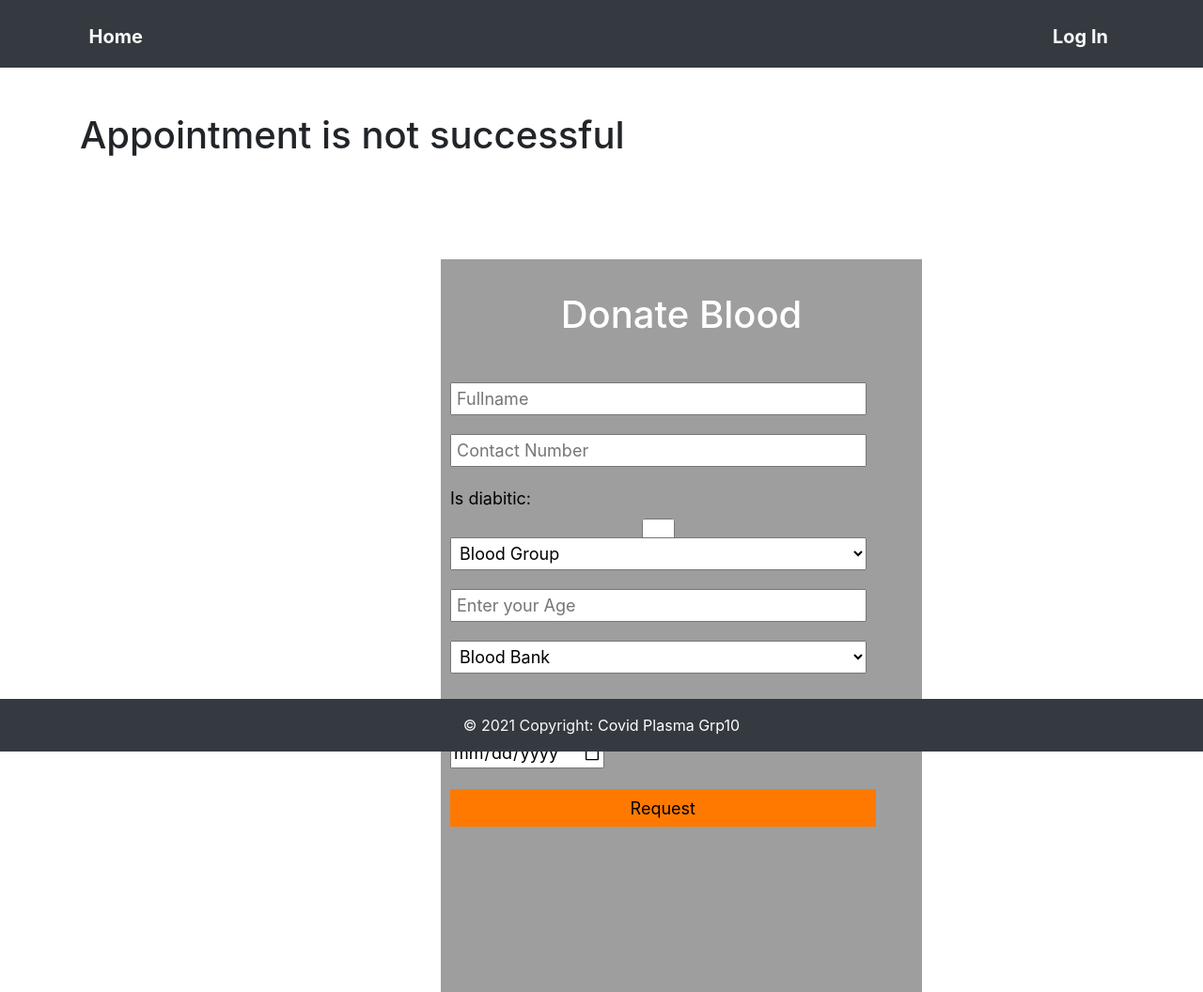
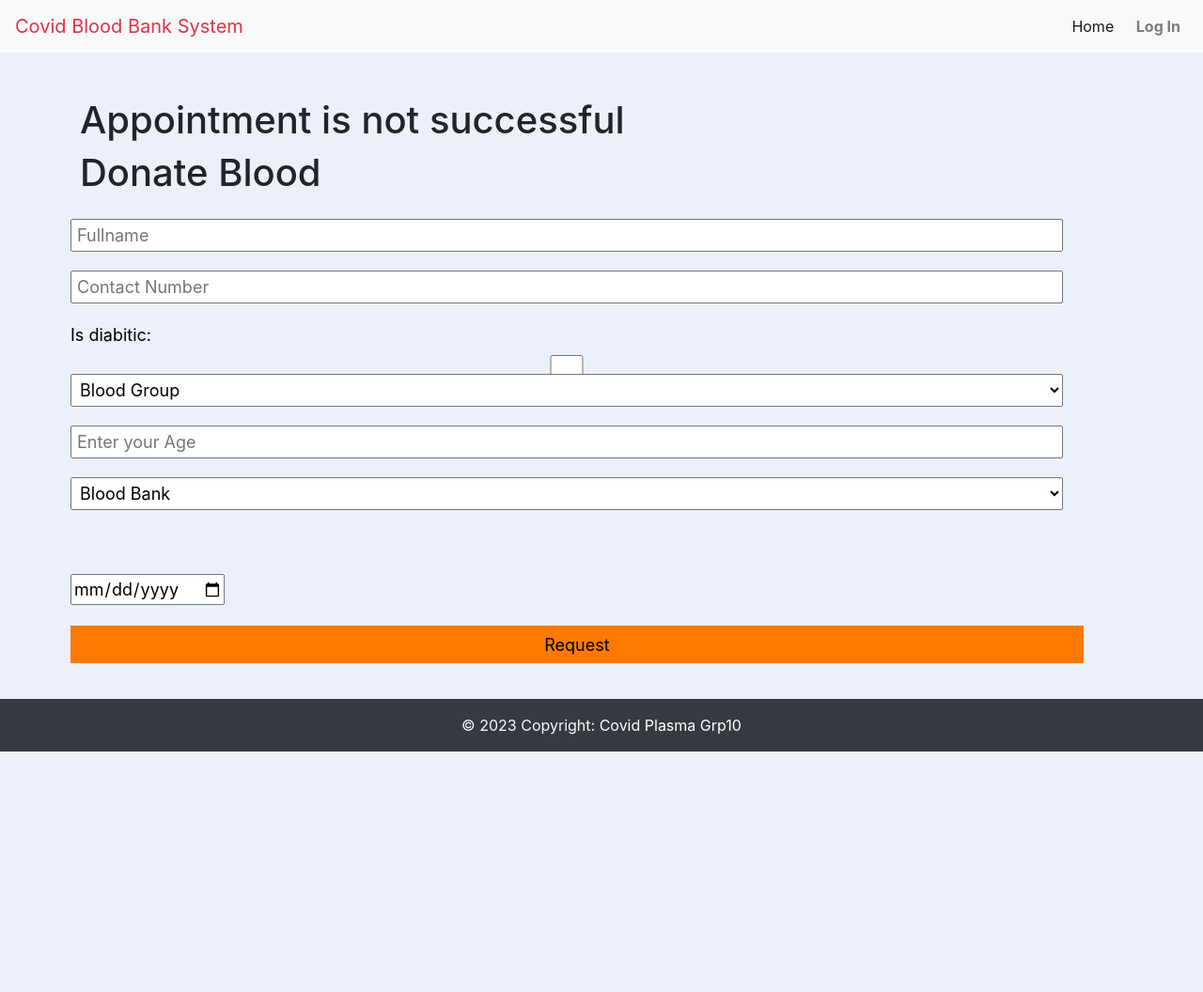
Before and after one commit to anilprajapati22/CovidPlazmaBank, a Django app: page /Donner in a window 1280 px wide. Shown: the whole page at 94% size. After the commit the page ends 800 px from the top, so only its background shows below. Run offline with Django 3.2, Linux system fonts and the light colour scheme; data comes from the database, SQL or seed files in the repository; both versions use the stored data as it was after the commit; some libraries are stand-ins or nearby versions.

Commit message:
UI_change admin_login

```diff
--- a/BankApp/admin.py
+++ b/BankApp/admin.py
@@ -6,5 +6,5 @@ from .models import Banks, Blood, RequesterModel , DonnerModel ,RequestedBlood
 
 @admin.register(Banks)
 class RequestDemoAdmin(admin.ModelAdmin):
-  list_display = [field.name for field in
+  List_display = [field.name for field in
 Banks._meta.get_fields()]
--- a/templates/base.html
+++ b/templates/base.html
@@ -26,42 +26,102 @@
 	height: 950px;
     opacity: 0.7;
 }*/
-.loginfrm
-{
-	border:0px solid;
-	height: 780px;
-	position:absolute;
-	margin-top:100px;
-	display:block;
-	width:40%;
-	margin-left:30%;
-	margin-right:30%;
-	padding:20px;
-	background-color:rgba(63,63,63,0.5);
-	box-shadow:0px 0px 10px #FFFFFF;
+.auth-one-bg-position {
+    position: absolute;
+    top: 0;
+    left: 0;
+    right: 0;
+    width: 100%;
+    height: 380px;
 }
-.loginfrm1
-{
-	border:0px solid;
-	height: 400px;
-	position:absolute;
-	margin-top:100px;
-	display:block;
-	width:40%;
-	margin-left:30%;
-	margin-right:30%;
-	padding:20px;
-	background-color:rgba(63,63,63,0.5);
-	box-shadow:0px 0px 10px #FFFFFF;
+
+.auth-one-bg {
+   background-position: center;
+    background-size: cover;
+    background-image: radial-gradient(rgba(0, 0, 0, 0) 0%, rgb(25 75 255 / 17%) 100%), radial-gradient(rgba(0, 0, 0, 0) 33%, rgb(9 87 255 / 47%) 166%);
 }
-.logname
-{
-	border:0px solid;
-	padding:15px;
-	font-size:25px;
-	text-align:center;
-	color:#fff;
+
+#video-container {
+    position: absolute;
+    top: 0;
+    left: 0;
+    width: 100%;
+    height: 100%;
+    z-index: -1;
 }
+
+#video-container video {
+    position: absolute;
+    top: 0;
+    left: 0;
+    width: 100%;
+    height: 100%;
+    object-fit: cover;
+}
+
+.auth-one-bg .bg-overlay {
+    background: linear-gradient(to right, rgb(99 41 255 / 6%), rgb(120 247 40 / 18%));
+    opacity: 0.9;
+}
+
+.bg-overlay {
+    position: absolute;
+    height: 100%;
+    width: 100%;
+    right: 0;
+    bottom: 0;
+    left: 0;
+    top: 0;
+    opacity: 0.7;
+    background-color: #000;
+}
+
+.auth-one-bg .shape {
+    position: absolute;
+    bottom: 0;
+    right: 0;
+    left: 0;
+    z-index: 1;
+    pointer-events: none;
+}
+
+.auth-one-bg .shape > svg {
+    width: 100%;
+    height: auto;
+    fill: #ecf0fa;
+}
+
+.particles-js-canvas-el {
+    position: relative;
+}
+
+.auth-page-wrapper .auth-page-content {
+    padding-bottom: 60px;
+    position: relative;
+    z-index: 2;
+    width: 100%;
+}
+
+.login-bg {
+    background-color: rgb(255 255 255 / 50%);
+    backdrop-filter: saturate(180%) blur(7px);
+    border: 2px solid rgb(255 255 255 / 70%);
+    box-shadow: rgb(0 0 0 / 10%) 0px 10px 15px -3px, rgb(0 0 0 / 5%) 0px 4px 6px -2px;
+}
+
+.card-body {
+    box-shadow: rgb(0 0 0 / 45%) 0px 25px 20px -20px;
+}
+
+.form-label {
+    font-size: 17px;
+    font-family: calibri;
+}
+
+body {
+    background: #ecf0fa !important;
+}
+
 .row
 {
 	border:0px solid;
@@ -98,32 +158,43 @@
 </head>
 <body>
 <div>
-    <nav class="navbar navbar-expand-md navbar-light bg-dark sticky-top">
-      <div class="container">
-        <h1><a href="{% url 'home' %}" class="navbar-brand text-light">
-        <b>&nbsp;&nbsp;Home</b></a></h1>
+	<nav class="navbar navbar-expand-lg navbar-light bg-light">
+		<a class="navbar-brand text-danger" href="#">Covid Blood Bank System</a>
+		<button class="navbar-toggler" type="button" data-toggle="collapse" data-target="#navbarSupportedContent" aria-controls="navbarSupportedContent" aria-expanded="false" aria-label="Toggle navigation">
+		  <span class="navbar-toggler-icon"></span>
+		</button>
 
-        {% if user.is_authenticated %}
-       <h1 class="navbar-brand text-light">  <b>Hiii {{ user.username }}!</b> </h1>
+		<div class="collapse navbar-collapse" id="navbarSupportedContent">
+		  <ul class="navbar-nav mr-auto">
 
+		  </ul>
+		  <form class="form-inline my-2 my-lg-0">
+			<ul class="navbar-nav mr-auto">
+				<li class="nav-item active">
+				  <a class="nav-link" href="{% url 'home' %}">Home <span class="sr-only">(current)</span></a>
+				</li>
+				<li class="nav-item">
+				{% if user.is_authenticated %}
+				<a href="{% url 'home' %}" class="nav-link text-success">  <b>Hiii {{ user.username }}!</b></a>
+				</li>
+				<li class="nav-item ">
+					 {% if request.user.is_staff%}
+						 <a href="{% url 'BankAdminPage' %}" class="nav-link "> <b>&nbsp;&nbsp;Admin </b></a>
+						 </li>
+					 {%else%}
+					 <li class="nav-item ">
+						 <a href="{% url 'Donner' %}" class="nav-link "> <b>Donate</b>  </a>
+		 </li>
+					 {%endif%}
+					 <a href="{% url 'logout' %}" class="nav-link "> <b>&nbsp;&nbsp;Log Out </b></a>
+				 {% else%}
+				 <a href="{% url 'login' %}" class="nav-link "> <b>&nbsp;&nbsp;Log In </b></a>
+				 {% endif %}
+				</li>
+		  </form>
+		</div>
+	  </nav>
 
-			{% if request.user.is_staff%}
-				<h1><a href="{% url 'BankAdminPage' %}" class="navbar-brand text-light"> <b>&nbsp;&nbsp;Admin </b></a></h1>
-			{%else%}
-				<h1><a href="{% url 'Donner' %}" class="navbar-brand text-light"> <b>Donate</b>  </a></h1>
-
-			{%endif%}
-			<h1><a href="{% url 'logout' %}" class="navbar-brand text-light"> <b>&nbsp;&nbsp;Log Out </b></a></h1>
-		{% else%}
-        <h1><a href="{% url 'login' %}" class="navbar-brand text-light"> <b>&nbsp;&nbsp;Log In </b></a></h1>
-        {% endif %}
-
-
-        <button type="button" class="navbar-toggler" data-toggle="collapse" data-target="#navbarCollapse">
-            <span class="navbar-toggler-icon"></span>
-        </button>
-        </div>
-    </nav>
 </div>
 {% block content %}
 {% endblock %}
@@ -131,7 +202,7 @@
 <!-- Footer -->
 <footer class="page-footer font-small blue fixed-bottom">
   <!-- Copyright -->
-  <div class="footer-copyright text-center py-3 bg-dark text-light">© 2021 Copyright:
+  <div class="footer-copyright text-center py-3 bg-dark text-light">© 2023 Copyright:
     <a href="" class="text-white">Covid Plasma Grp10</a>
   </div>
   <!-- Copyright -->
--- a/templates/home.html
+++ b/templates/home.html
@@ -7,7 +7,7 @@
 <style>
 
 </style>
-<p>new</p>
+
 <div class="bgimage"></div>
 <h1>{{text}} </b>{{Ddate}}</b></h1>
 
```
Also changed, not shown: templates/registration/login.html (+63 -18 lines), db.sqlite3.
